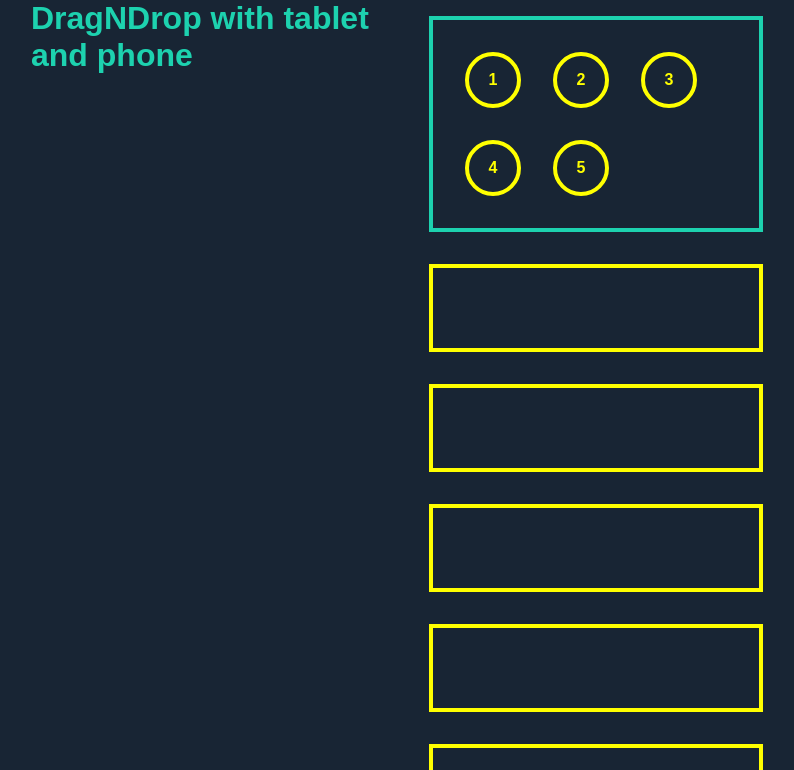
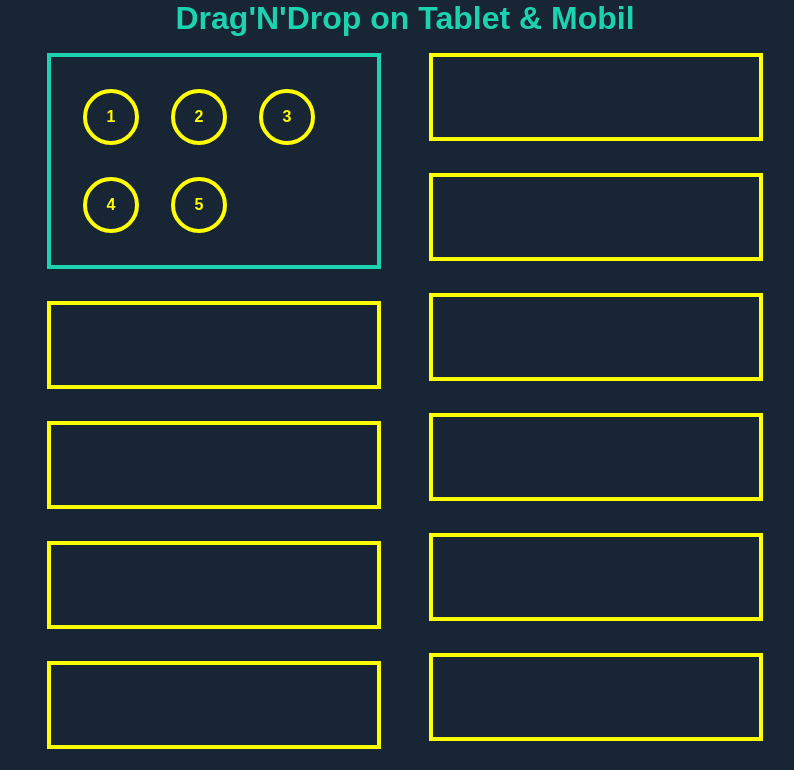
Before and after one commit to Celine86/DragNDrop, a plain HTML site: page index.html in a window 1280 px wide. Shown: the top 770 px of the page, without its empty margins (235-1029 px from the left). Drawn offline with Linux system fonts and the light colour scheme.

Commit message:
with a title

```diff
--- a/index.html
+++ b/index.html
@@ -7,8 +7,8 @@
 <link rel="stylesheet" href="style.css">
 </head>
 <body>
+    <h1>Drag'N'Drop on Tablet & Mobil</h1>
     <div class="grid-container">
-        <h1>DragNDrop with tablet and phone</h1>
         <div class="dropzone-column">
             <div class="dropzone dropzone1" id="dropzone1">
                 <div class="draggable" draggable="true" id="draggable1">1</div>
--- a/style.css
+++ b/style.css
@@ -15,6 +15,9 @@ body {
   background: var(--color-primary);
   color: var(--color-green);
   min-height: 100vh;
+}
+h1 {
+    text-align: center;
 }
 .grid-container {
     width: 75rem;
```
